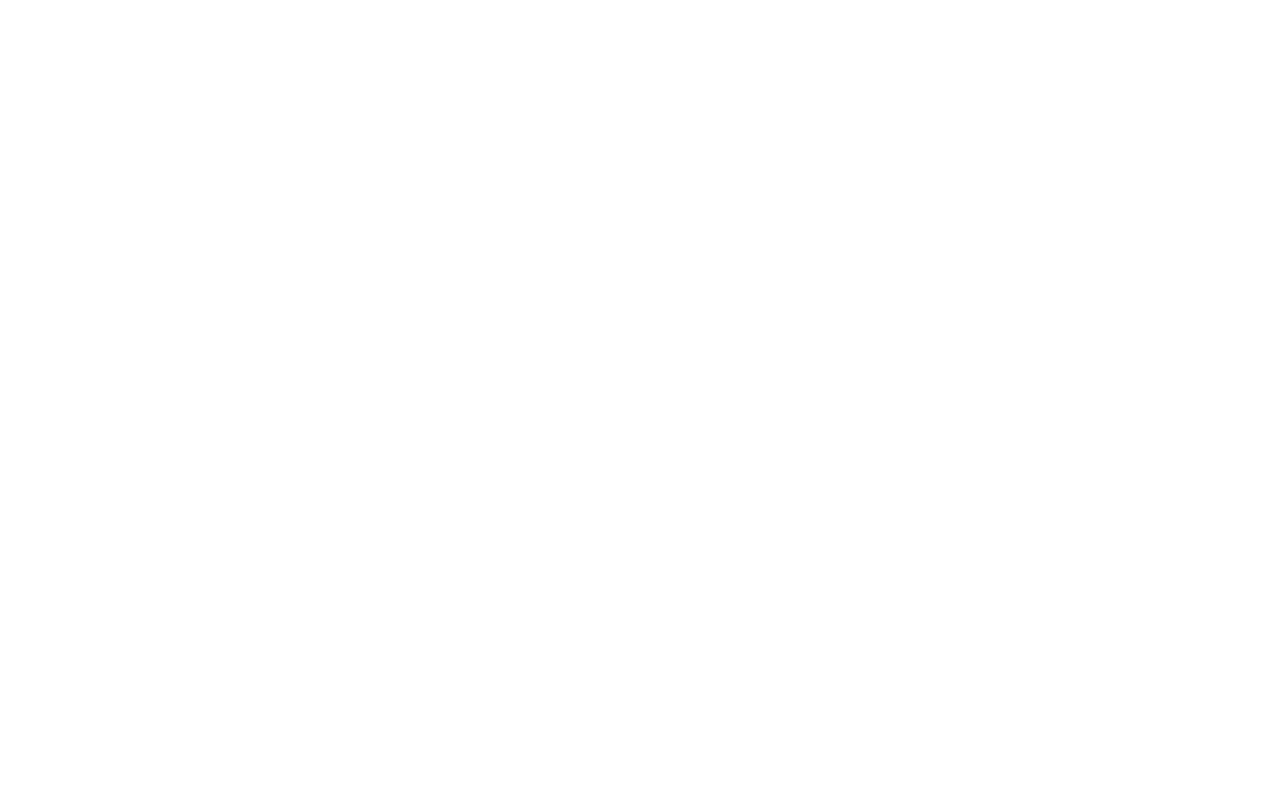
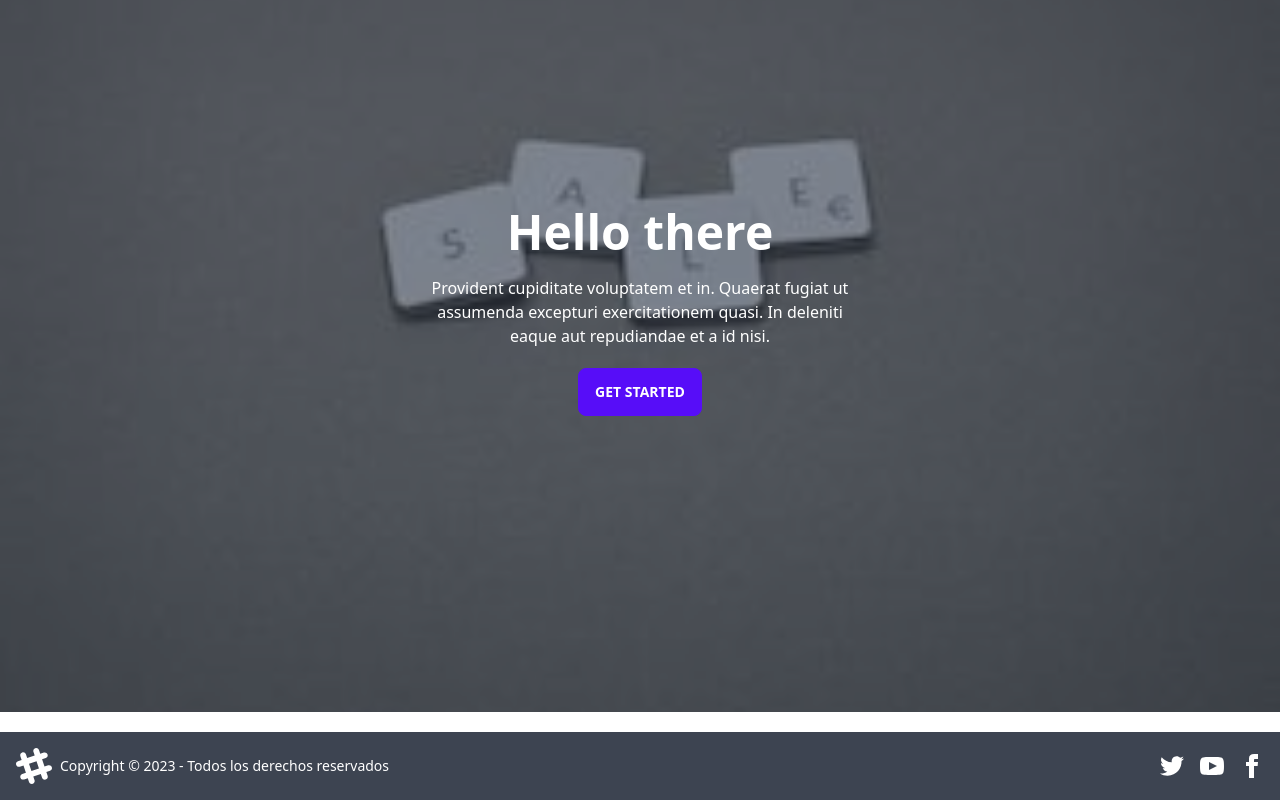
Before and after one commit to Aizendaisho/Ecomerce-react, a React (Vite) app: page / in a window 1280 px wide. Shown: the part 184-984 px from the top of the page. Before the commit the page ends 800 px from the top, so only its background shows below. Built offline with nearby package versions, Linux system fonts and the light colour scheme; no server answers.

Commit message:
footer agregado

```diff
--- /dev/null
+++ b/src/components/Footer.tsx
@@ -0,0 +1,21 @@
+import React from 'react'
+
+
+export default function Footer() {
+    const fecha = new Date().getFullYear()
+
+  return (
+    <footer className="footer items-center p-4 bg-neutral text-neutral-content">
+  <div className="items-center grid-flow-col">
+    <svg width="36" height="36" viewBox="0 0 24 24" xmlns="http://www.w3.org/2000/svg" fillRule="evenodd" clipRule="evenodd" className="fill-current"><path d="M22.672 15.226l-2.432.811.841 2.515c.33 1.019-.209 2.127-1.23 2.456-1.15.325-2.148-.321-2.463-1.226l-.84-2.518-5.013 1.677.84 2.517c.391 1.203-.434 2.542-1.831 2.542-.88 0-1.601-.564-1.86-1.314l-.842-2.516-2.431.809c-1.135.328-2.145-.317-2.463-1.229-.329-1.018.211-2.127 1.231-2.456l2.432-.809-1.621-4.823-2.432.808c-1.355.384-2.558-.59-2.558-1.839 0-.817.509-1.582 1.327-1.846l2.433-.809-.842-2.515c-.33-1.02.211-2.129 1.232-2.458 1.02-.329 2.13.209 2.461 1.229l.842 2.515 5.011-1.677-.839-2.517c-.403-1.238.484-2.553 1.843-2.553.819 0 1.585.509 1.85 1.326l.841 2.517 2.431-.81c1.02-.33 2.131.211 2.461 1.229.332 1.018-.21 2.126-1.23 2.456l-2.433.809 1.622 4.823 2.433-.809c1.242-.401 2.557.484 2.557 1.838 0 .819-.51 1.583-1.328 1.847m-8.992-6.428l-5.01 1.675 1.619 4.828 5.011-1.674-1.62-4.829z"></path></svg>
+    <p>Copyright © {fecha} - Todos los derechos reservados</p>
+  </div>
+  <div className="grid-flow-col gap-4 md:place-self-center md:justify-self-end">
+    <a><svg xmlns="http://www.w3.org/2000/svg" width="24" height="24" viewBox="0 0 24 24" className="fill-current"><path d="M24 4.557c-.883.392-1.832.656-2.828.775 1.017-.609 1.798-1.574 2.165-2.724-.951.564-2.005.974-3.127 1.195-.897-.957-2.178-1.555-3.594-1.555-3.179 0-5.515 2.966-4.797 6.045-4.091-.205-7.719-2.165-10.148-5.144-1.29 2.213-.669 5.108 1.523 6.574-.806-.026-1.566-.247-2.229-.616-.054 2.281 1.581 4.415 3.949 4.89-.693.188-1.452.232-2.224.084.626 1.956 2.444 3.379 4.6 3.419-2.07 1.623-4.678 2.348-7.29 2.04 2.179 1.397 4.768 2.212 7.548 2.212 9.142 0 14.307-7.721 13.995-14.646.962-.695 1.797-1.562 2.457-2.549z"></path></svg>
+    </a>
+    <a><svg xmlns="http://www.w3.org/2000/svg" width="24" height="24" viewBox="0 0 24 24" className="fill-current"><path d="M19.615 3.184c-3.604-.246-11.631-.245-15.23 0-3.897.266-4.356 2.62-4.385 8.816.029 6.185.484 8.549 4.385 8.816 3.6.245 11.626.246 15.23 0 3.897-.266 4.356-2.62 4.385-8.816-.029-6.185-.484-8.549-4.385-8.816zm-10.615 12.816v-8l8 3.993-8 4.007z"></path></svg></a>
+    <a><svg xmlns="http://www.w3.org/2000/svg" width="24" height="24" viewBox="0 0 24 24" className="fill-current"><path d="M9 8h-3v4h3v12h5v-12h3.642l.358-4h-4v-1.667c0-.955.192-1.333 1.115-1.333h2.885v-5h-3.808c-3.596 0-5.192 1.583-5.192 4.615v3.385z"></path></svg></a>
+  </div>
+</footer>
+  )
+}
--- a/src/components/ProductsComponent.tsx
+++ b/src/components/ProductsComponent.tsx
@@ -36,8 +36,8 @@ export default function ProductsComponent({
 
 
 
-    <div className=" card m-2 flex flex-col gap-3 items-stretch justify-center shadow-xl">
-      <div className="titulo h-10">
+    <div className="bg-gray-100 card m-2 flex flex-col gap-3 items-stretch justify-center shadow-xl">
+      <div className="titulo h-10 m-2">
 
       <h1 className=" text-xl font-mono font-bold">{titleFormat}</h1>
       </div>
@@ -84,7 +84,7 @@ export default function ProductsComponent({
       )}
       </div>
 
-      <Link to={`/product/${products.id}`} className=" m-2">Detalles</Link>
+      <Link to={`/product/${products.id}`} className=" m-2 link-accent">Detalles</Link>
     </div>
   );
 }
--- a/src/page/Cart.tsx
+++ b/src/page/Cart.tsx
@@ -2,6 +2,6 @@ import React from 'react'
 
 export default function Cart() {
   return (
-    <div>Cart</div>
+    <div className=' container mx-auto h-screen'>Cart</div>
   )
 }
--- a/src/page/Contact.tsx
+++ b/src/page/Contact.tsx
@@ -2,6 +2,6 @@ import React from 'react'
 
 export default function Contact() {
   return (
-    <div>Contact</div>
+    <div className=' container mx-auto h-screen'>Contact</div>
   )
 }
--- a/src/page/Home.tsx
+++ b/src/page/Home.tsx
@@ -1,7 +1,32 @@
-import React from 'react'
+import React from "react";
+import fondo from "../assets/img/fondo.jpeg"
 
 export default function Home() {
   return (
-    <div>Home</div>
-  )
+    <div className=" container mx-auto mb-5">
+
+
+      <div
+        className="hero min-h-screen"
+        style={{
+          backgroundImage: `url("${fondo}")`,
+        }}
+      >
+        <div className="hero-overlay bg-opacity-60"></div>
+        <div className="hero-content text-center text-neutral-content">
+          <div className="max-w-md">
+            <h1 className="mb-5 text-5xl font-bold">Hello there</h1>
+            <p className="mb-5">
+              Provident cupiditate voluptatem et in. Quaerat fugiat ut assumenda
+              excepturi exercitationem quasi. In deleniti eaque aut repudiandae
+              et a id nisi.
+            </p>
+            <button className="btn btn-primary">Get Started</button>
+          </div>
+        </div>
+      </div>
+
+
+    </div>
+  );
 }
--- a/src/page/Products.tsx
+++ b/src/page/Products.tsx
@@ -35,7 +35,7 @@ export default function Products() {
       pageCount={pageCount}
       onPageChange={changePage}
       containerClassName=" flex gap-2 align-items-center justify-center m-5"
-      activeClassName={" bg-blue-400 text-white px-1"}
+      activeClassName={" bg-blue-400 text-white px-1 active"}
       />
     </div>
   );
--- a/src/route/AppRoutes.tsx
+++ b/src/route/AppRoutes.tsx
@@ -7,6 +7,7 @@ import Cart from '../page/Cart'
 import Contact from '../page/Contact'
 import Navbar from '../components/Navbar'
 import ShopContextProvider from "../context/ShopContext";
+import Footer from '../components/Footer'
 
 export default function AppRoutes() {
   return (
@@ -24,6 +25,7 @@ export default function AppRoutes() {
             element={<h1 className=" text-5xl">No se encontro la pagina</h1>}
           />
         </Routes>
+        <Footer />
       </Router>
     </ShopContextProvider>
   );
```
Also changed, not shown: src/assets/img/fondo.jpeg (added).
